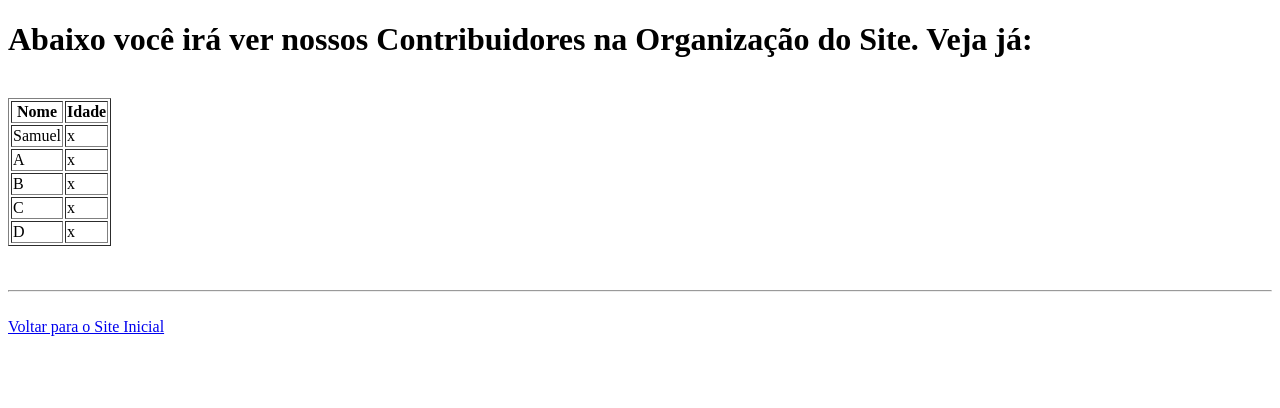
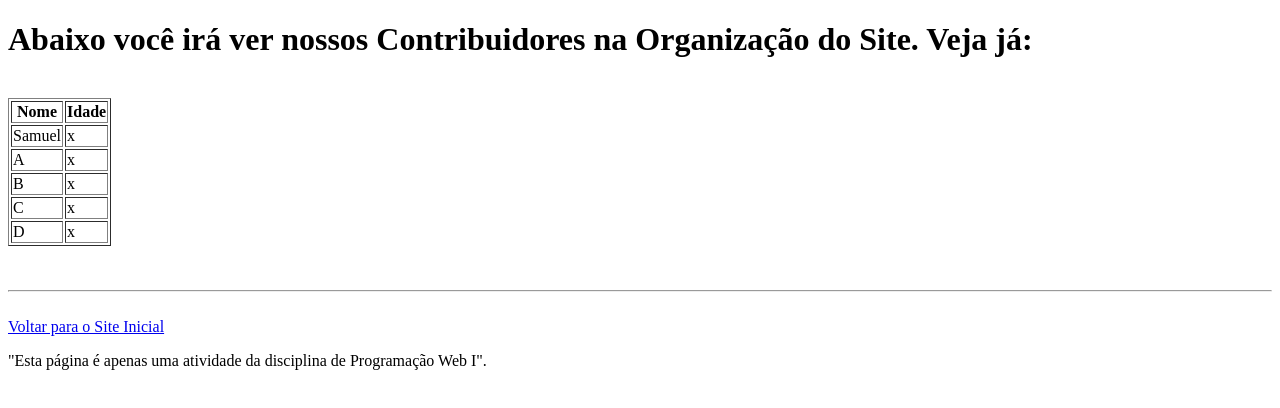
Before and after one commit to samuelhagas/WEB, a plain HTML site: page projeto1/página2.html in a window 1280 px wide. Drawn offline with Linux system fonts and the light colour scheme.

Commit message:
Update página2.html

```diff
--- a/projeto1/página2.html
+++ b/projeto1/página2.html
@@ -39,5 +39,7 @@
     <hr>
     <br>
     <a href="index.html">Voltar para o Site Inicial</a>
+     <br>
+    <p>"Esta página é apenas uma atividade da disciplina de Programação Web I".</p>
 </body>
 </html>
```
